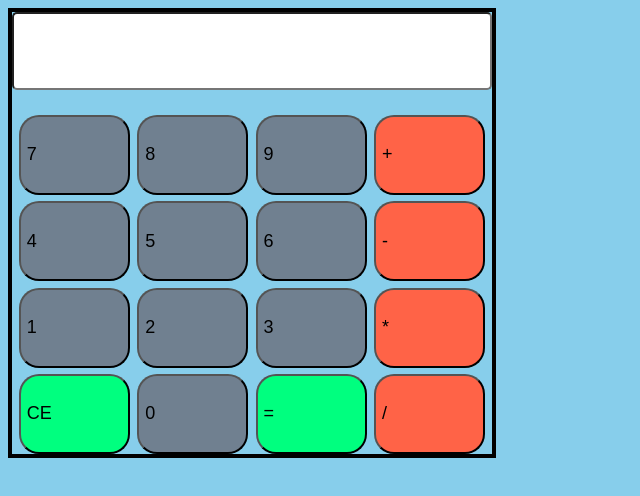
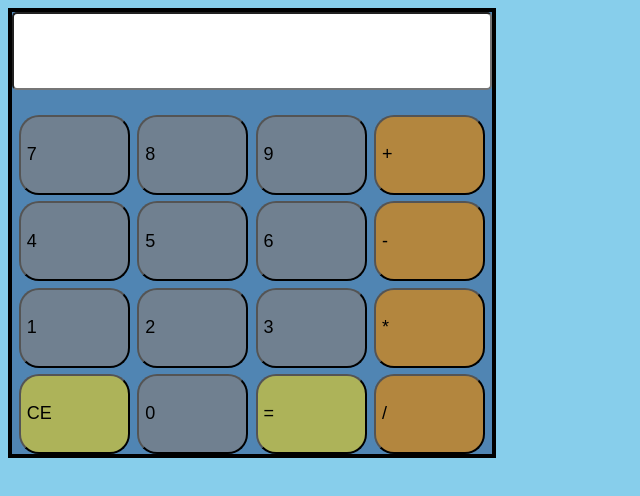
Before and after one commit to Duncan06/calculator, a plain HTML site: page index.html in a window 1280 px wide. Shown: the whole page, without its empty margins (0-640 px from the left). Drawn offline with Linux system fonts and the light colour scheme.

Commit message:
fixed colors

```diff
--- a/calculator.css
+++ b/calculator.css
@@ -7,6 +7,7 @@ body {
     justify-content: center;
     display:flex;
     flex: auto;
+    background-color: #5085B3;
     max-height: 100vh;
     max-width: 60vh;
     flex-wrap: wrap;
@@ -48,9 +49,9 @@ body {
 }
 
 #solve, #clear {
-    background-color: springgreen;
+    background-color: #ADB359;
 }
 
 .operation {
-    background-color: tomato;
+    background-color: #B3863E;
 }
```
